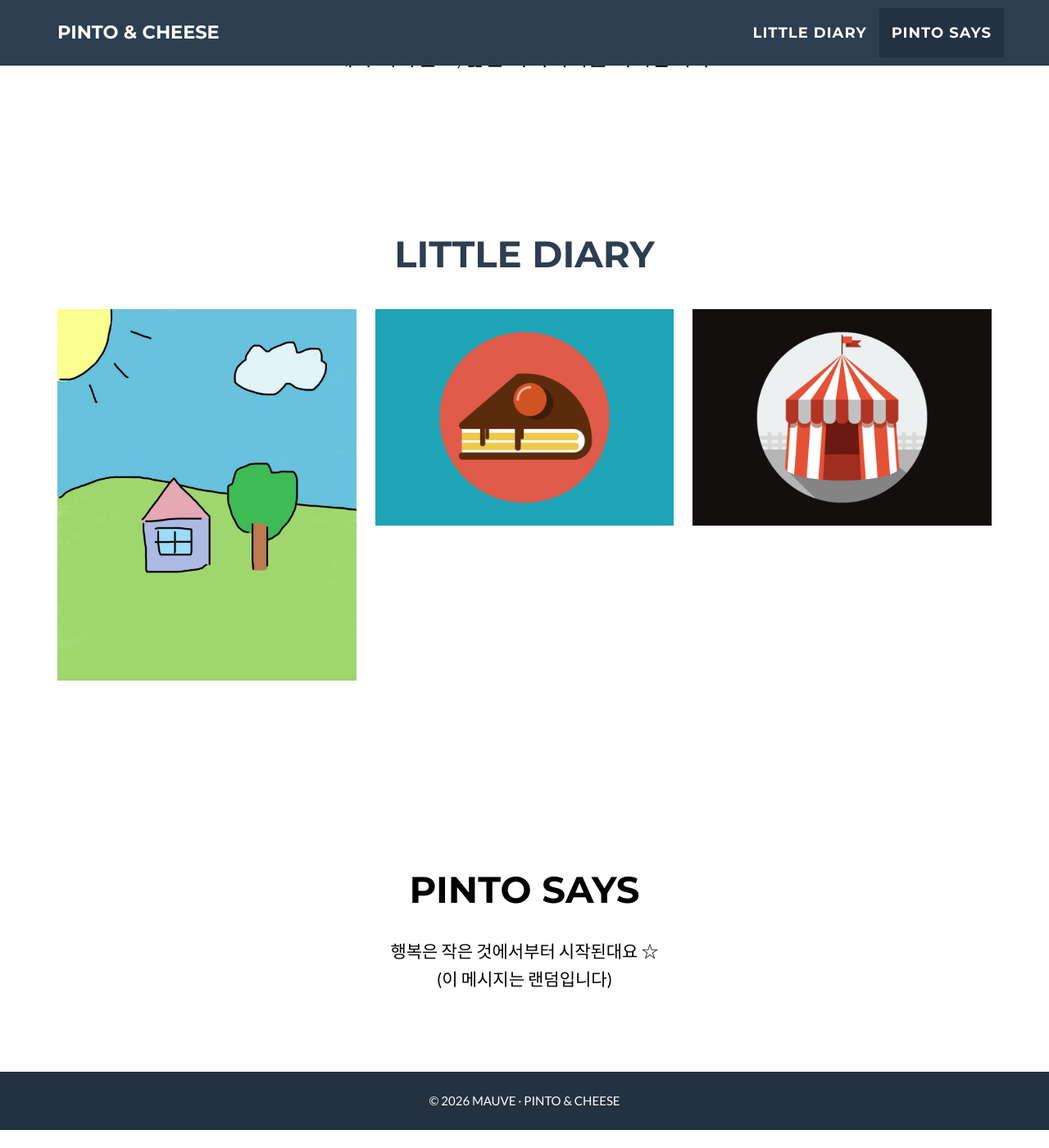
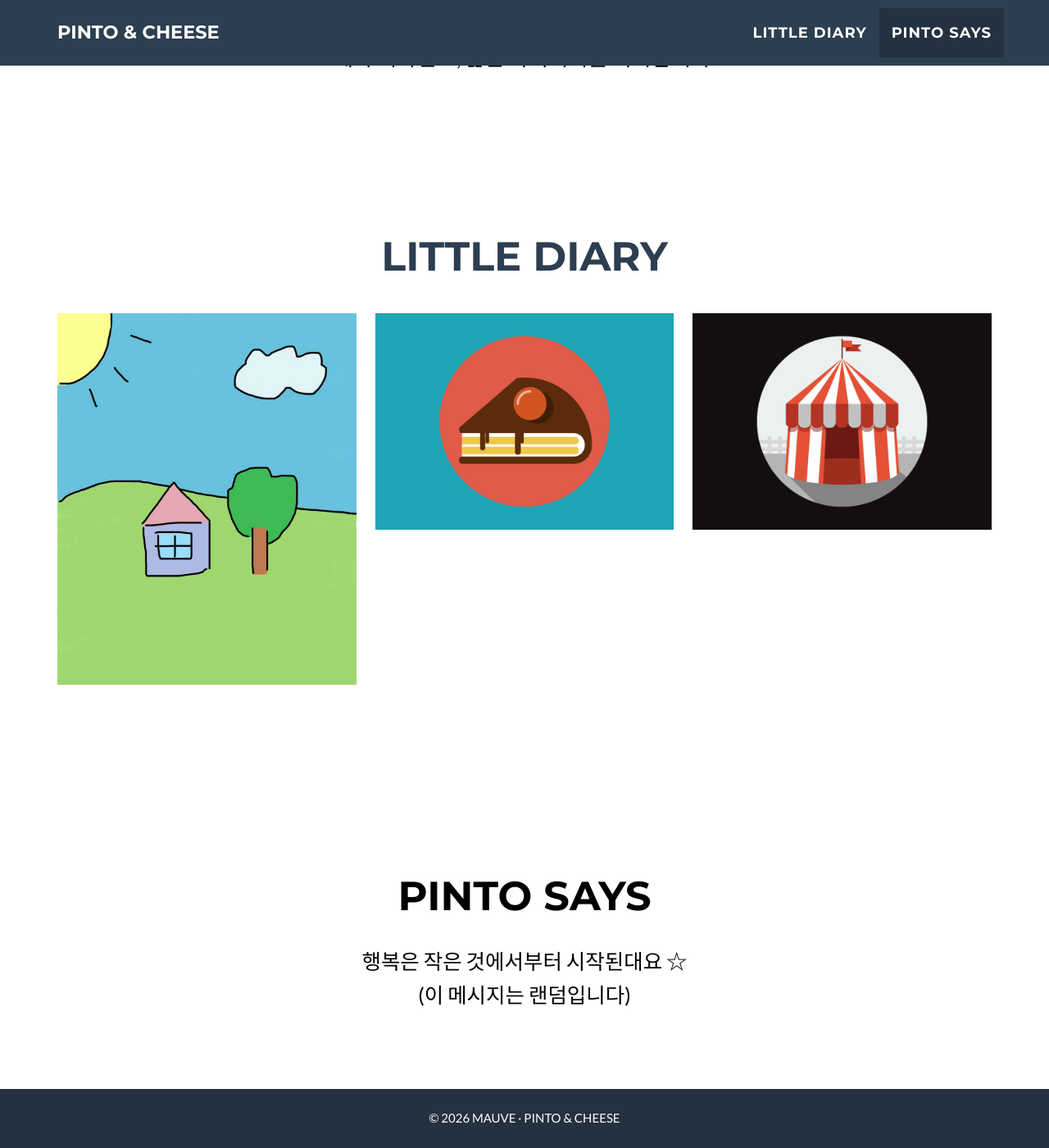
Before and after one commit to pintocheese/pintocheese.github.io, a Jekyll site: the page built from _posts/2014-07-18-project-1.markdown, in a window 1280 px wide and 1400 px high, scrolled down 1439 px. Shown: the whole window at 82% size. Built offline with Jekyll 4.4.1, drawn with Linux system fonts in a browser that asks for light colours; before the commit the page ends 2817 px from its top, so only the background shows below that.

Commit message:
Update custom.css

```diff
--- a/assets/css/custom.css
+++ b/assets/css/custom.css
@@ -33,13 +33,13 @@ section.success,
 
 /*  //////////////////  */
 #portfolio h2 {
-  font-size: 3em;   /* Little diary 섹션 글자 크기 3 */
+  font-size: 3.3em;   /* Little diary 섹션 글자 크기 3 */
 }
 
 
 /*  //////////////////  */
 #about h2 {
-  font-size: 3em;  /* 랜덤 메시지 섹션 글자 크기 3 */
+  font-size: 3.3em;  /* 랜덤 메시지 섹션 글자 크기 3 */
 }
 
 #about {
@@ -49,5 +49,5 @@ section.success,
 #about-message {
   display: inline-block;
   text-align: center;
-  font-size: 1.4em;   /* 랜덤 메시지 내용 글자 크기 1.4 */
+  font-size: 1.7em;   /* 랜덤 메시지 내용 글자 크기 1.4 */
 }
```
